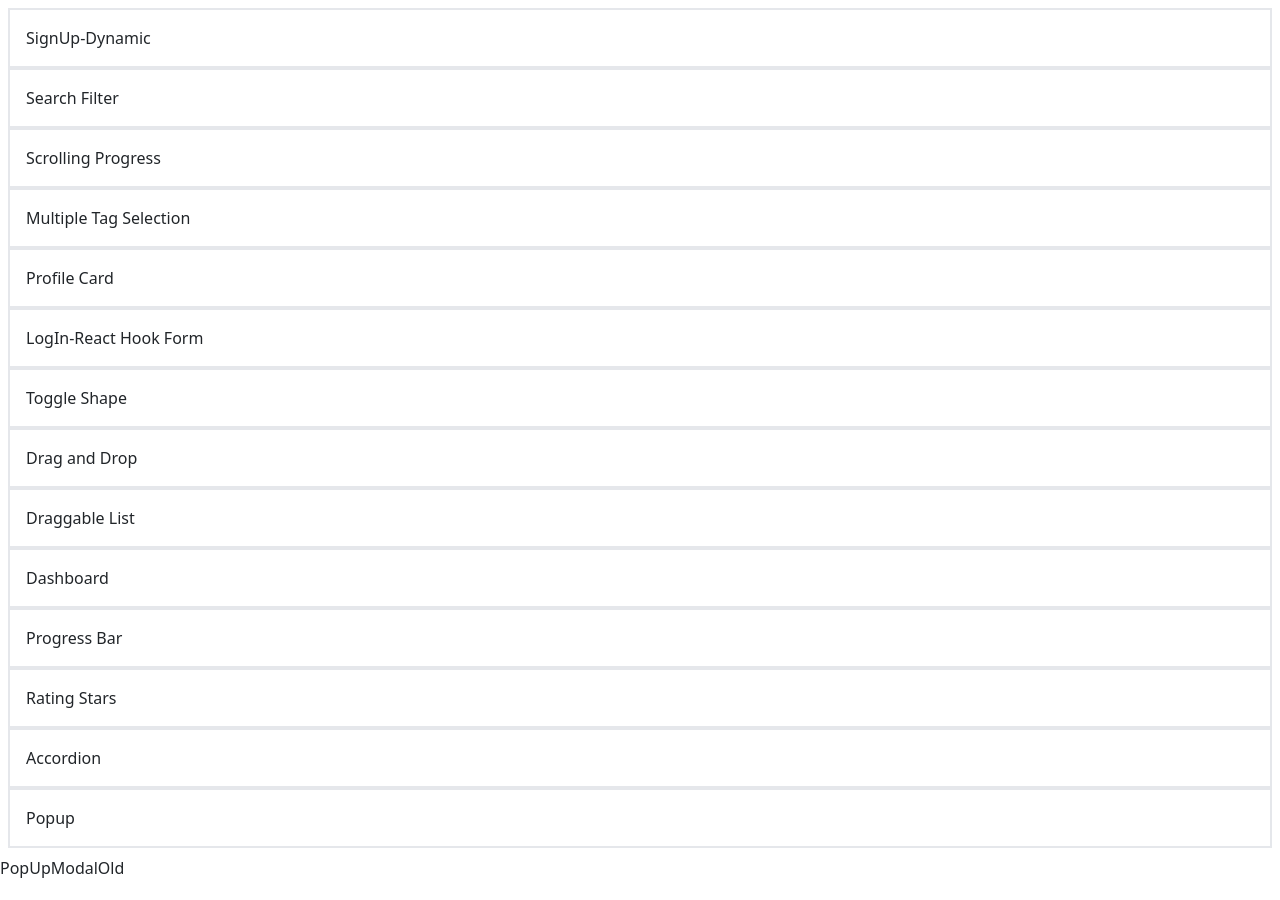
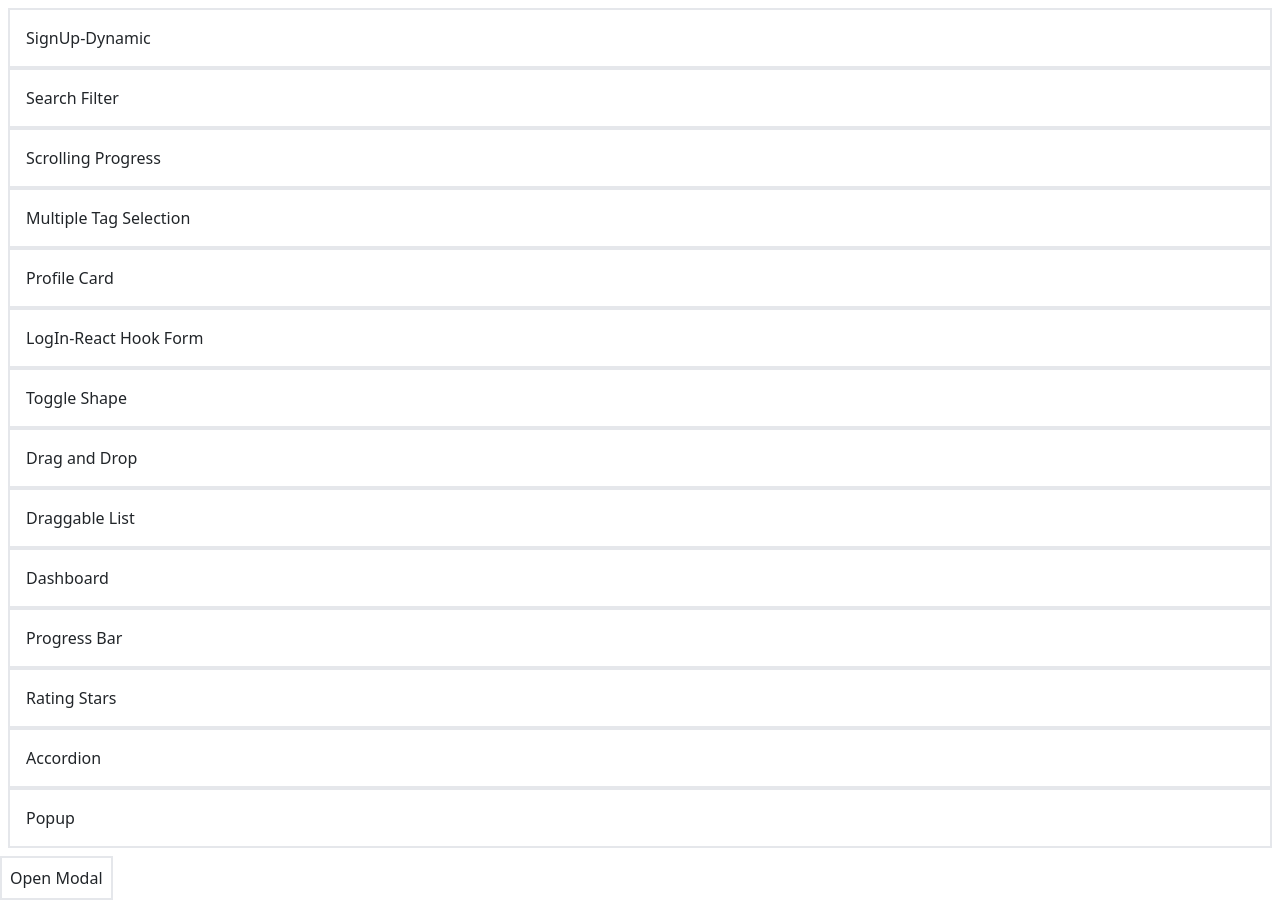
Before and after one commit to mujibulhaquetanim/componentGallery, a React (Vite) app in the folder withReact/: page /popup/no-portal in a window 1280 px wide. Built offline with nearby package versions, Linux system fonts and the light colour scheme.

Commit message:
refactor: update NoPortalModal component structure and integrate state management in PopUpModal

```diff
--- a/withReact/src/components/PopUpModal/NoPortalModal.tsx
+++ b/withReact/src/components/PopUpModal/NoPortalModal.tsx
@@ -1,7 +1,21 @@
-import React from 'react'
+import React from "react";
 
-export default function NoPortalModal() {
+interface Props {
+  setIsOpen: React.Dispatch<React.SetStateAction<boolean>>;
+}
+
+const NoPortalModal: React.FC<Props> = ({ setIsOpen }) => {
   return (
-    <div>NoPortalModal</div>
-  )
-}
+    <div className="flex flex-col gap-2 border-2 p-2" onClick={() => setIsOpen(false)}>
+      <div className="flex flex-col gap-2">
+        <h1 className="text-2xl font-bold flex justify-center">Modal Sample</h1>
+        <p>To see the modal, click the button below</p>
+        <p>
+          To close the modal, click the button in the modal or in the background
+        </p>
+      </div>
+      <button className="p-2 border-2 bg-red-500">Close Modal</button>
+    </div>
+  );
+};
+export default NoPortalModal;
--- a/withReact/src/components/PopUpModal/PopUpModal.tsx
+++ b/withReact/src/components/PopUpModal/PopUpModal.tsx
@@ -1,7 +1,18 @@
-import React from 'react'
+import React from "react";
+// import PortalModal from "./PortalModal";
+import NoPortalModal from "./NoPortalModal";
 
-export default function PopUpModal() {
+const PopUpModal: React.FC = () => {
+  const [isOpen, setIsOpen] = React.useState(false);
+
   return (
-    <div>PopUpModalOld</div>
-  )
-}
+    <div>
+      <nav className="flex gap-2">
+        {isOpen && <NoPortalModal setIsOpen={setIsOpen} />}
+      </nav>
+      <button onClick={() => setIsOpen(true)} className="p-2 border-2 bg-green-400">Open Modal</button>
+    </div>
+  );
+};
+
+export default PopUpModal;
```
